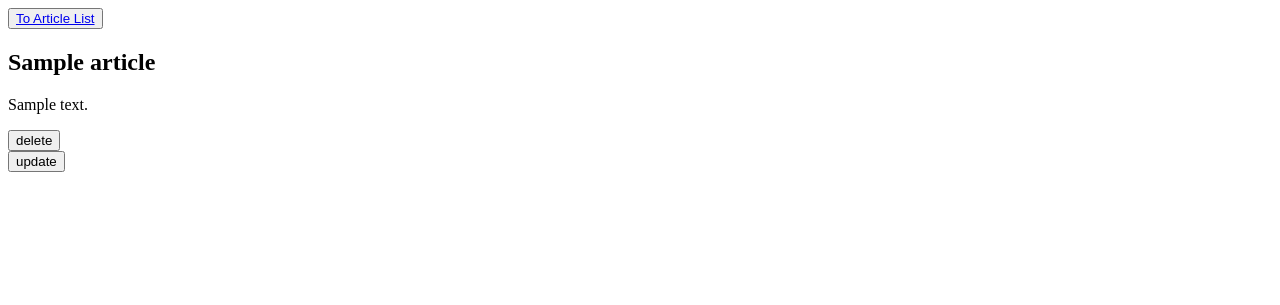
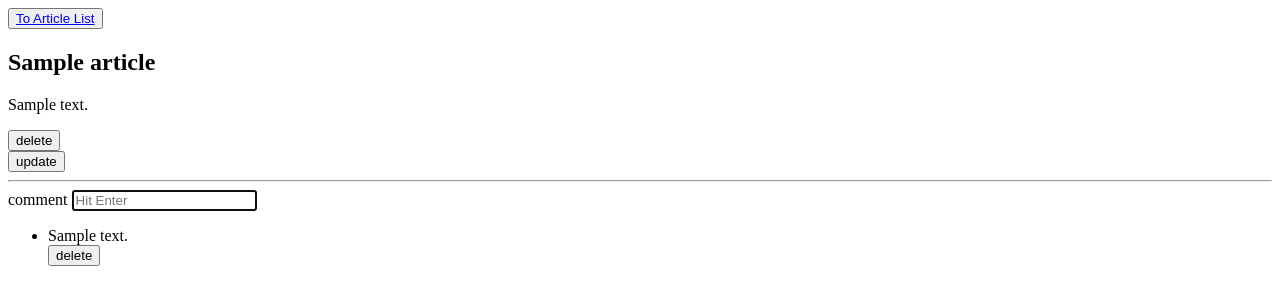
Before and after one commit to don2101/django_simple_board, a Django app: page /board/1/ in a window 1280 px wide. Shown: the top 305 px of the page. Run offline with Django 3.2, Linux system fonts and the light colour scheme; tables that the repository leaves empty hold one stand-in row (values such as "Sample post").

Commit message:
complete comment CD

```diff
--- /dev/null
+++ b/board/templates/board/_comment.html
@@ -0,0 +1,21 @@
+<div id="commentUI">
+    <div id="commentForm">
+        <form action="{% url 'board:create_comment' article.id %}" method="POST">
+            {% csrf_token %}
+            <label for="comment">comment</label>
+            <input type="text" id="comment" name="content" placeholder="Hit Enter" autofocus>
+        </form>
+    </div>
+
+    <div id="commentList">
+        <ul>
+            {% for comment in comments %}
+                <li>{{ comment.content }}</li>
+                <form action="{% url 'board:delete_comment' article.id comment.id %}" method="POST">
+                    {% csrf_token %}
+                    <button type="submit" onclick="return confirm('삭제하시겠습니까?')">delete</button>
+                </form>
+            {% endfor %}
+        </ul>
+    </div>
+</div>
--- a/board/templates/board/detail.html
+++ b/board/templates/board/detail.html
@@ -27,4 +27,8 @@
             <button type="submit">update</button>
         </form>
     </div>
+
+    <hr>
+    {% include 'board/_comment.html' %}
+
 {% endblock %}
--- a/board/urls.py
+++ b/board/urls.py
@@ -9,4 +9,7 @@ urlpatterns = [
     path('create/', views.create_article, name='create_article'),
     path('<int:article_id>/delete/', views.delete_article, name='delete_article'),
     path('<int:article_id>/update/', views.update_article, name='update_article'),
+
+    path('<int:article_id>/comments/create/', views.create_comment, name='create_comment'),  # board/1/comments/create에 댓글을 쓰겠다
+    path('<int:article_id>/comments/<int:comment_id>/delete/', views.delete_comment, name='delete_comment'),
 ]
--- a/board/views.py
+++ b/board/views.py
@@ -1,5 +1,6 @@
 from django.shortcuts import render, get_object_or_404, redirect
 from .models import Article, Comment
+from IPython import embed
 
 
 # from IPython import embed
@@ -16,8 +17,10 @@ def article_list(request):
 def article_detail(request, article_id):
     context = {}
     article = get_object_or_404(Article, id=article_id)
+    comments = article.comment_set.all()
 
     context['article'] = article
+    context['comments'] = comments
 
     return render(request, 'board/detail.html', context=context)
 
@@ -59,3 +62,25 @@ def update_article(request, article_id):
         article.save()
 
         return redirect('board:article_detail', article_id)
+
+
+def create_comment(request, article_id):
+    article = get_object_or_404(Article, id=article_id)
+
+    if request.method == 'POST':
+        comment = Comment()
+        comment.content = request.POST.get('content')
+        comment.article = article
+        #comment.article_id = article.id 또한 가능
+        comment.save()
+
+    return redirect('board:article_detail', article.id)
+
+
+def delete_comment(request, article_id, comment_id):
+    article = get_object_or_404(Article, id=article_id)
+    comment = get_object_or_404(Comment, id=comment_id)
+    if request.method == 'POST':
+        comment.delete()
+
+    return redirect('board:article_detail', article.id)
```
